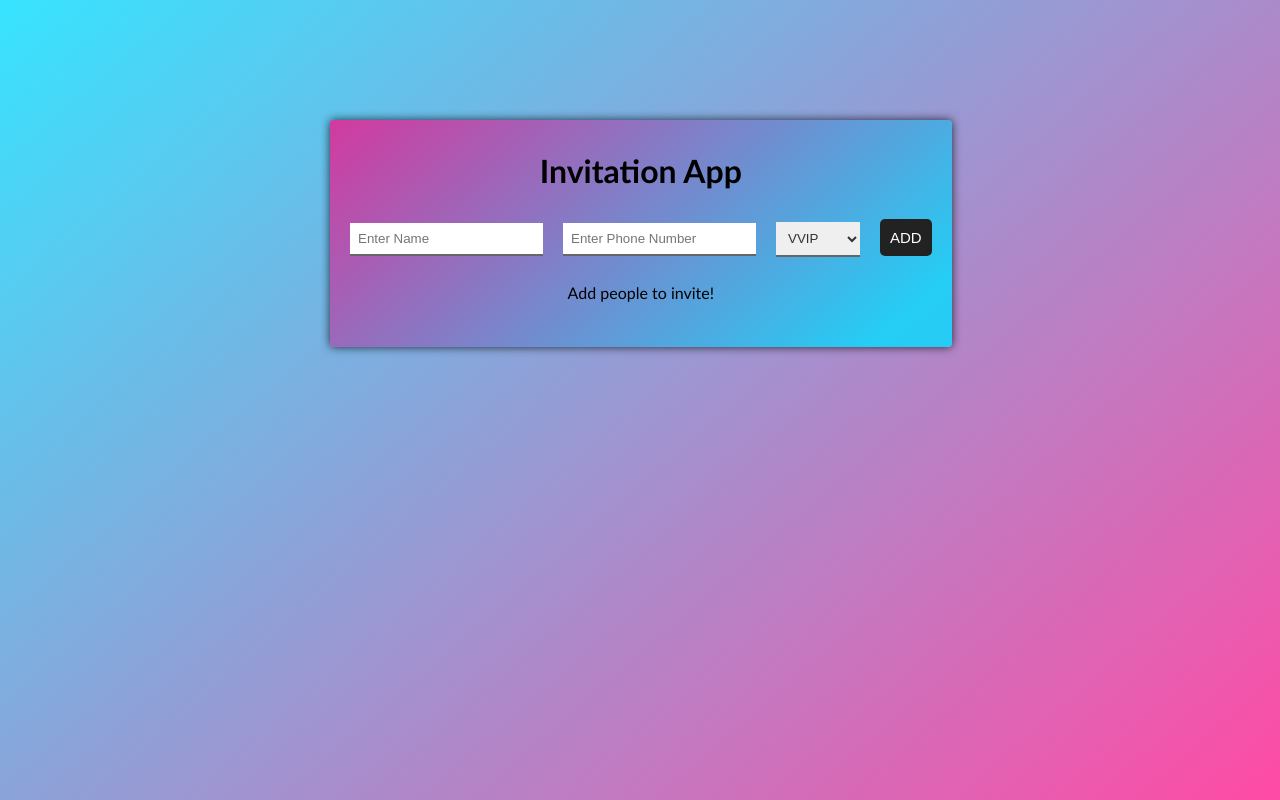
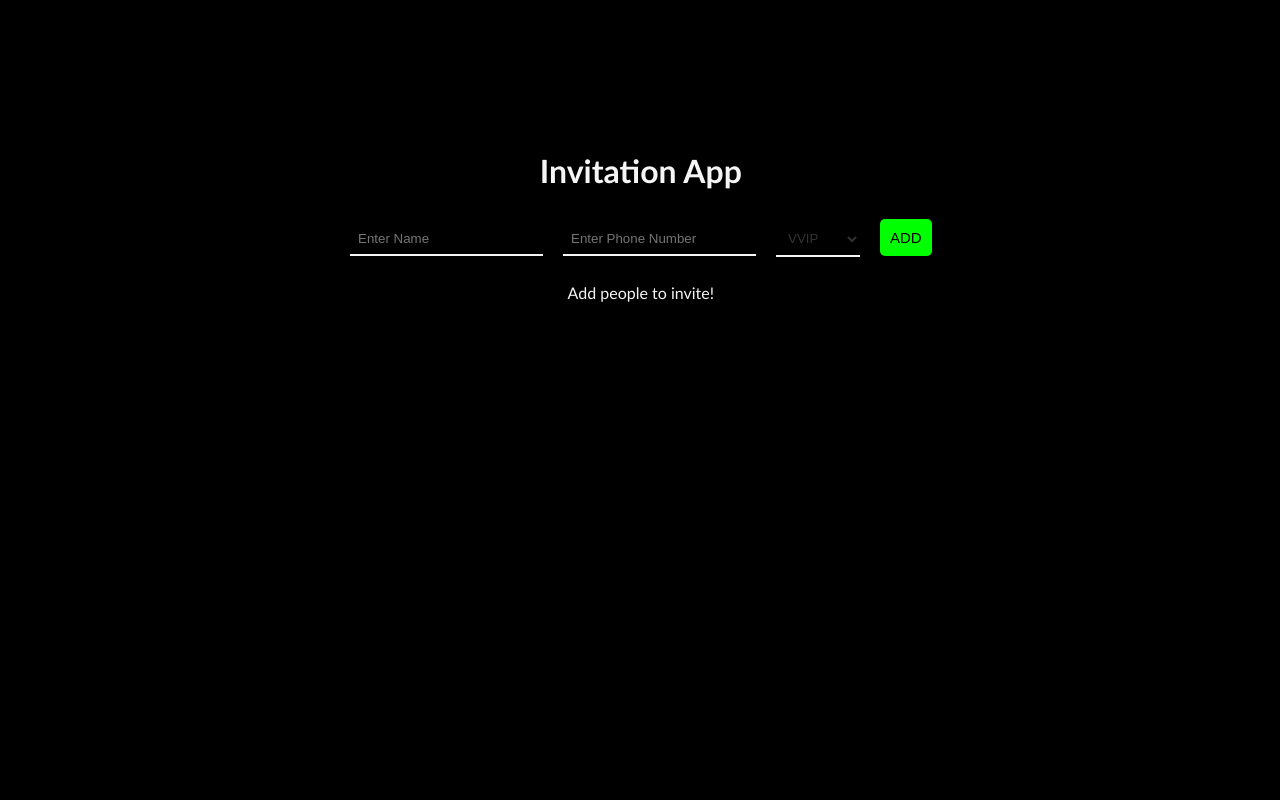
Before and after one commit to cybraia/party-invitation-app, a React (Create React App) app in the folder project/: page / in a window 1280 px wide. Shown: the top 800 px of the page. Built offline with nearby package versions, Linux system fonts and the light colour scheme.

Commit message:
changed css again

```diff
--- a/project/src/index.css
+++ b/project/src/index.css
@@ -19,16 +19,17 @@ body {
   -moz-osx-font-smoothing: grayscale;
     height: 120vh;
     background: #03dfff;
-    background: linear-gradient(139deg,#03ddffcb 0%,#ff0381b6 90%);
+    background-color: black;
    font-family: 'Trebuchet MS', 'Lucida Sans Unicode', 'Lucida Grande', 'Lucida Sans', Arial, sans-serif
 }
 
 
 .main{
+  color: whitesmoke;
   text-align: center;
   border-radius: 4px;
   display: inline-block;
-  background: linear-gradient(139deg,#ff0381b6 0%,#03ddffcb 90%);
+  border-color: whitesmoke;
   position: relative;
 	max-width: 800px;
 	padding: 10px;
@@ -39,26 +40,38 @@ body {
 
 }
 
-.inputs{
-  color: black;
+.title{
+  color: lime;
+}
+
+.inputs {
   padding: 8px;
   margin: 10px;
+  background: none;
   border:none;
-	border-bottom: 2px solid #666;
+	border-bottom: 2px solid whitesmoke;
   color: #333;
 }
 
+.inputs ::placeholder{
+  color: azure;
+}
 
 .list1{
   text-align: left;
   margin-left: 30px;
+  margin-bottom: 10px;
+  padding: 10px;
   padding-bottom: 13px;
+  border-bottom: aliceblue;
+  color: white;
+
 }
 
 .add{
   margin: 0 10px;
-	background: #222;
-	color: #fff;
+	background: lime;
+	color: black;
 	font-size: 15px;
 	text-transform: uppercase;
 	padding: 10px;
@@ -70,17 +83,12 @@ body {
 
 .delete{
   float: right;
-  display: inline;
-  border-radius: 4px;
-  margin-right: 30px;
+  position: relative;
+  display: inline-block;
+  padding-top: -10px;
   color: #222
 }
 
-.addbtn{
-  margin-top: -5px;
-  padding: 6px;
-  margin-bottom: 10px;
-}
 
 @media screen and (max-width: 900px) {
   .body{
```
